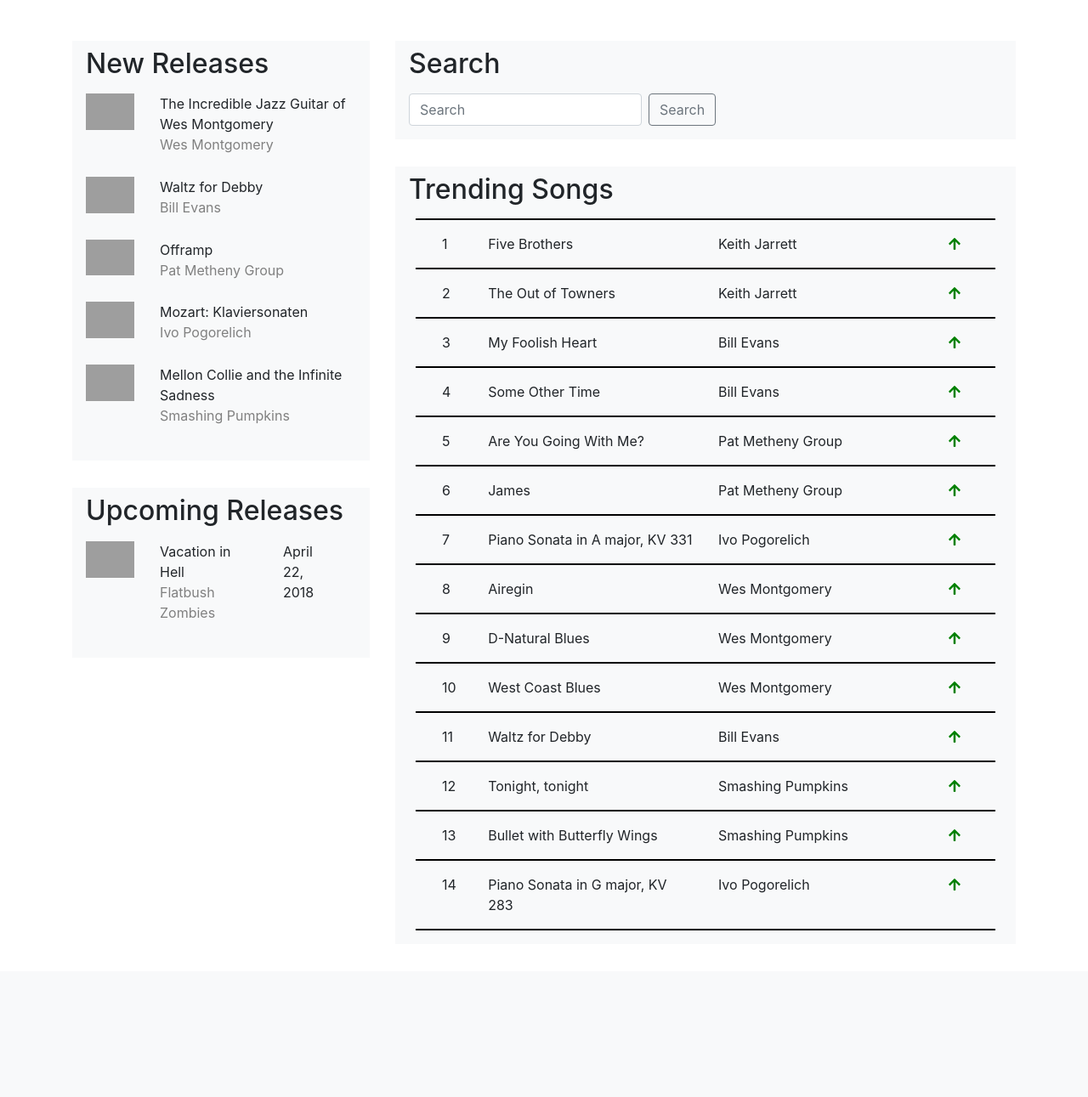
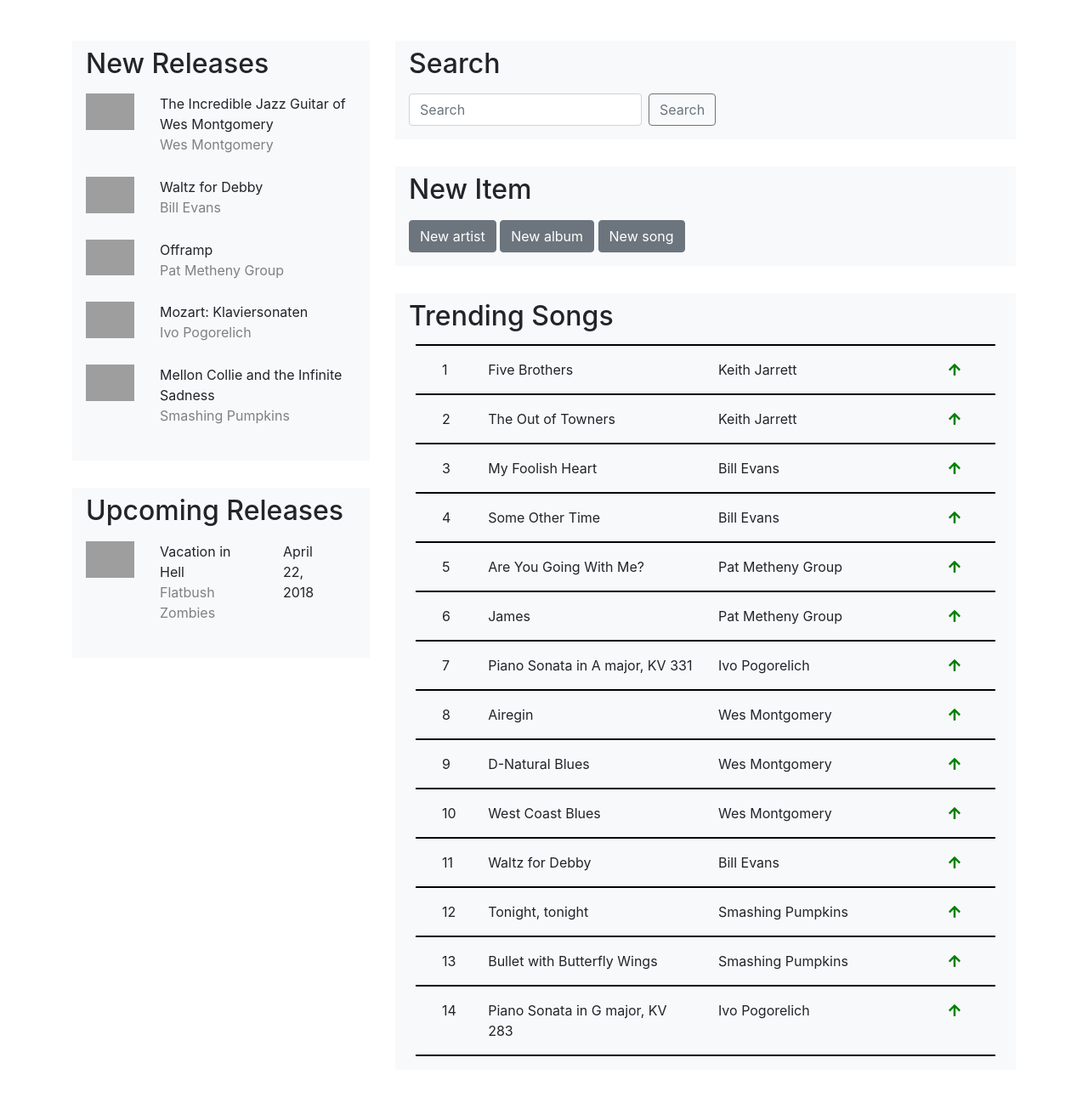
Before and after one commit to jswny/trackspot, a Django app: page /trackspot/ in a window 1280 px wide. Shown: the part 56-1347 px from the top of the page at 85% size. Before the commit the page ends 1151 px from the top, so only its background shows below. Run offline with Django 3.2, Linux system fonts and the light colour scheme; data comes from the database, SQL or seed files in the repository; some libraries are stand-ins or nearby versions; grey boxes are pictures that could not be loaded.

Commit message:
Add links to new items on home page

```diff
--- a/trackspot/templates/trackspot/index.html
+++ b/trackspot/templates/trackspot/index.html
@@ -79,6 +79,15 @@
     </div>
 
     <div class="home-section">
+      <h2 class="home-section-header">New Item</h2>
+      <div style="color: white">
+        <a class="btn btn-secondary" href="{% url 'artist_create' %}">New artist</a>
+        <a class="btn btn-secondary" href="{% url 'album_create' %}">New album</a>
+        <a class="btn btn-secondary" href="{% url 'song_create' %}">New song</a>
+      </div>
+    </div>
+
+    <div class="home-section">
       <h2 class="home-section-header">Trending Songs</h2>
 
       {% if trending %}
```
